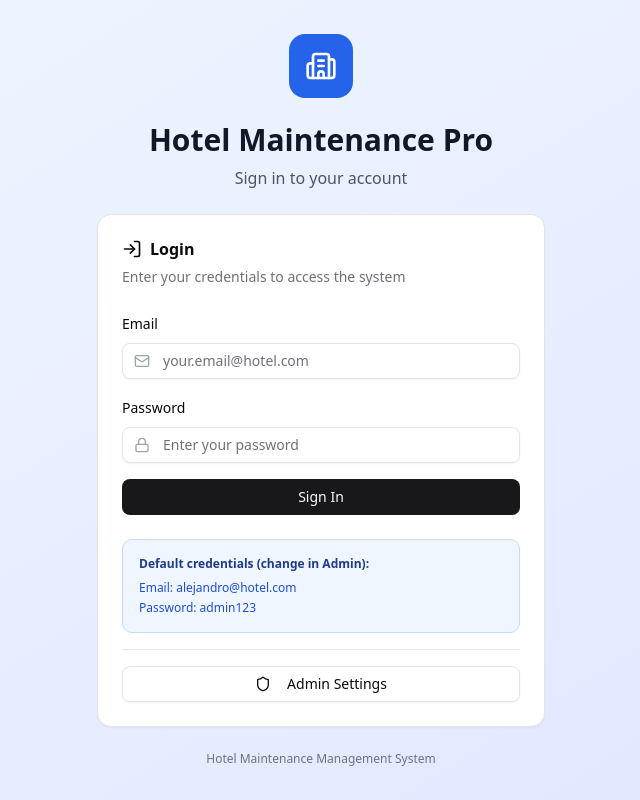
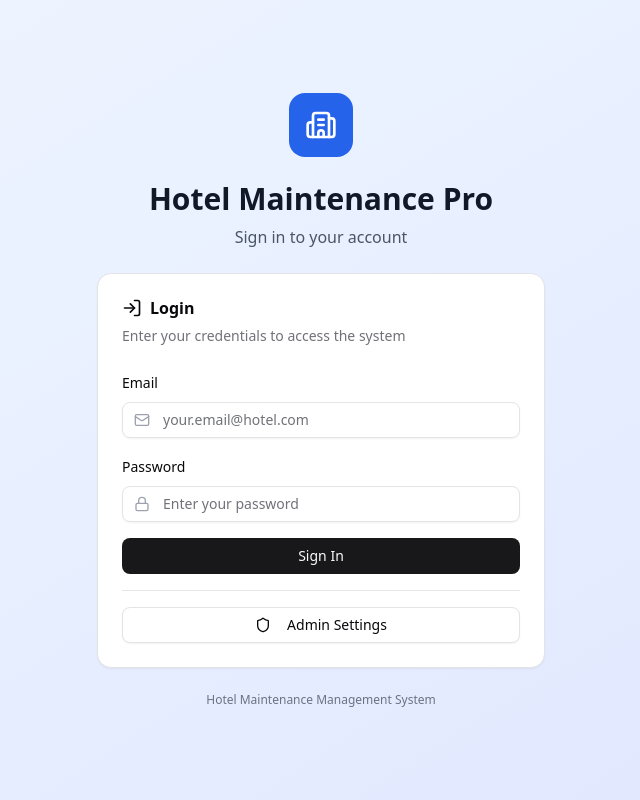
Before and after one commit to Alejosalda11/SoftwareMaintenance, a React (Vite) app in the folder app/: page / in a window 1280 px wide. Shown: the whole page, without its empty margins (319-959 px from the left). Built offline with nearby package versions, Linux system fonts and the light colour scheme; no server answers; the database is empty.

Commit message:
Remove default credentials from login screen

```diff
--- a/app/src/components/Login.tsx
+++ b/app/src/components/Login.tsx
@@ -134,15 +134,6 @@ export function Login({ onLoginSuccess, onAdminSettings }: LoginProps) {
               </Button>
             </form>
 
-            {/* Demo Credentials */}
-            <div className="mt-6 p-4 bg-blue-50 rounded-lg border border-blue-200">
-              <p className="text-xs font-semibold text-blue-900 mb-2">Default credentials (change in Admin):</p>
-              <div className="text-xs text-blue-700 space-y-1">
-                <p>Email: alejandro@hotel.com</p>
-                <p>Password: admin123</p>
-              </div>
-            </div>
-
             {onAdminSettings && (
               <div className="mt-4 pt-4 border-t border-gray-200">
                 <Button
```
